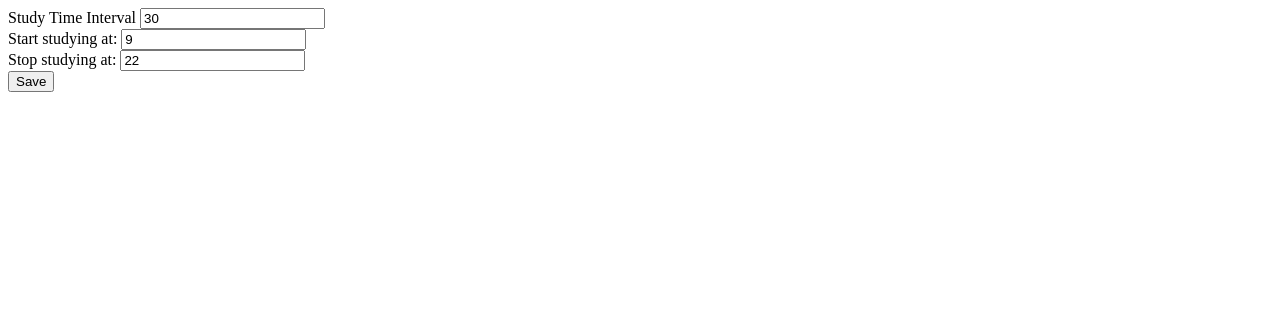
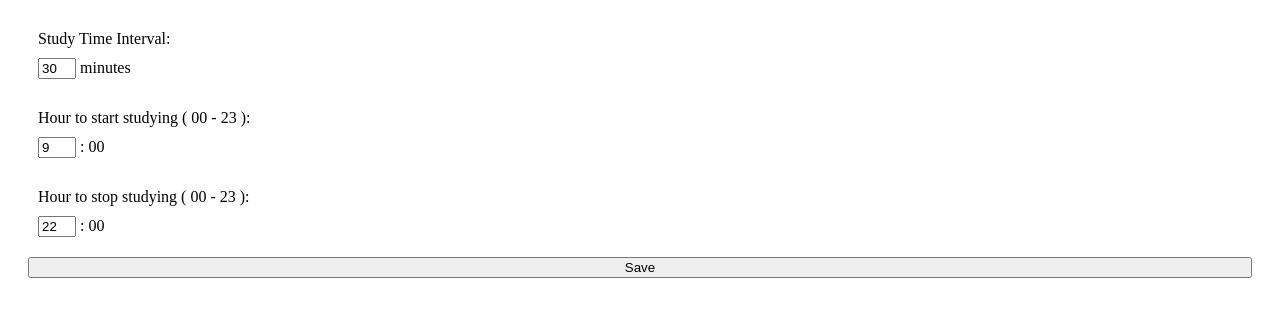
Before and after one commit to MutableLoss/WordRandomizer, a browser extension: page src/options.html in a window 1280 px wide. Drawn offline with Linux system fonts and the light colour scheme.

Commit message:
update options layout

```diff
--- a/src/css/options.css
+++ b/src/css/options.css
@@ -0,0 +1,22 @@
+
+.option-container {
+  height: 250px;
+  display: flex;
+  flex-direction: column;
+  justify-content: space-between;
+  align-content: center;
+  margin: 20px;
+}
+
+.option {
+  margin: 10px;
+}
+
+.option input {
+  margin: 10px 0;
+  width: 30px;
+}
+
+.time-input {
+  width: 30px;
+}
--- a/src/options.html
+++ b/src/options.html
@@ -4,24 +4,30 @@
     <link rel="stylesheet" type="text/css" href="css/options.css">
   </head>
   <body>
-    <div>
-      <div>
+    <div class="option-container">
+      <div class="option">
         <label>
-          Study Time Interval
-          <input id="pollTime" name="pollTime">
+          Study Time Interval:
         </label>
+        <div class="input-container">
+          <input id="pollTime" name="pollTime"> minutes
+        </div>
       </div>
-      <div>
+      <div class="option">
         <label>
-          Start studying at:
-          <input id="startTime" name="startTime">
+          Hour to start studying ( 00 - 23 ):
         </label>
+        <div>
+          <input id="startTime" name="startTime"> : 00
+        </div>
       </div>
-      <div>
+      <div class="option">
         <label>
-          Stop studying at:
-          <input id="stopTime" name="stopTime">
+          Hour to stop studying ( 00 - 23 ):
         </label>
+        <div>
+          <input id="stopTime" name="stopTime"> : 00
+        </div>
       </div>
       <button id="submit">Save</button>
     </div>
```
